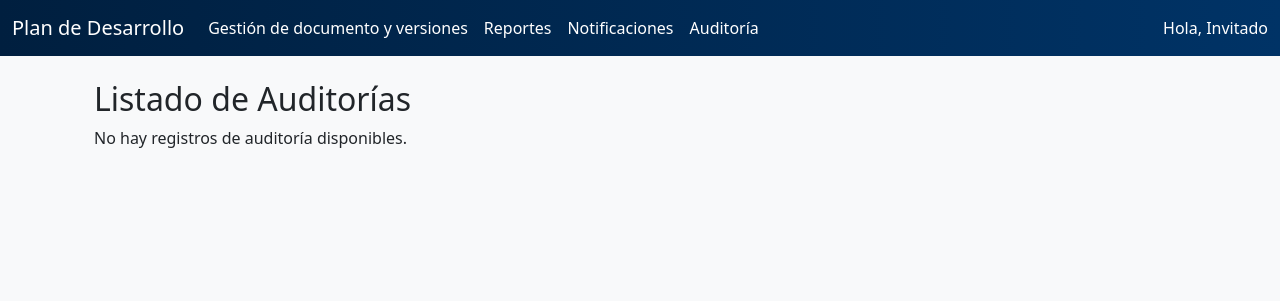
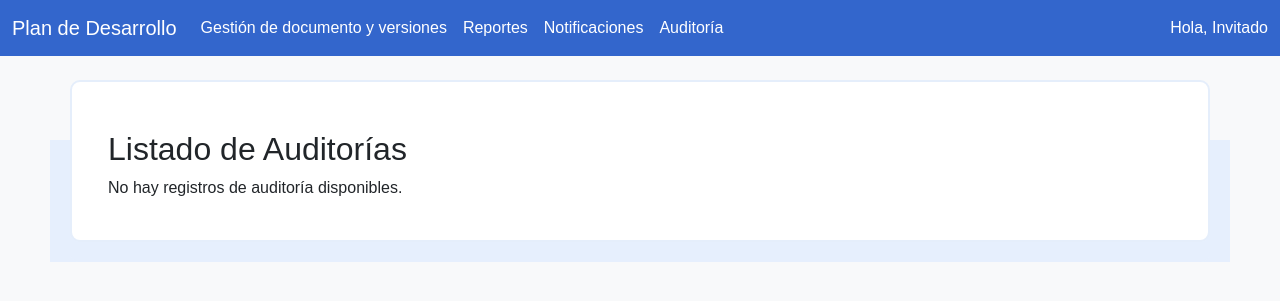
Before and after one commit to somniumless/plan_de_desarrollo, a Flask app: page /auditoria/ in a window 1280 px wide. Shown: the top 301 px of the page. Run offline with Flask 3, Linux system fonts and the light colour scheme; data that the repository does not hold is empty.

Commit message:
Update base.html

```diff
--- a/app/templates/base.html
+++ b/app/templates/base.html
@@ -7,17 +7,38 @@
   <style>
     body {
       background-color: #f8f9fa;
+      font-family: Arial, sans-serif;
     }
-        /* Navbar con difuminado entre azul oscuro y azul marino */
+
+    /* Navbar estilo gov.co (sin logos) */
     .navbar-custom {
-            background: linear-gradient(to right, #001f3f, #003366);
+      background-color: #3366cc;
     }
+
+    .navbar-custom .navbar-brand,
     .navbar-custom .nav-link,
-        .navbar-custom .navbar-brand {
+    .navbar-custom .navbar-text {
       color: #ffffff;
     }
+
     .navbar-custom .nav-link:hover {
-            color: #7FDBFF; /* celeste para hover */
+      color: #7FDBFF;
+    }
+
+    .govco-shadow-box {
+      box-shadow: 50px 30px 0px -30px #e6effd, -50px 30px 0px -30px #e6effd,
+                  0px 20px 0px 0px #e6effd, 50px 50px 0px -30px #e6effd,
+                  -50px 50px 0px -30px #e6effd;
+      border: 2px solid #e5eefb;
+      border-radius: 10px;
+      padding: 1.5rem;
+      background-color: #fff;
+    }
+
+    .govco-text-header-1 {
+      color: #3366cc;
+      font-size: 20px;
+      font-weight: 600;
     }
   </style>
 </head>
@@ -25,7 +46,8 @@
   <nav class="navbar navbar-expand-lg navbar-custom">
     <div class="container-fluid">
       <span class="navbar-brand">Plan de Desarrollo</span>
-        <button class="navbar-toggler" type="button" data-bs-toggle="collapse" data-bs-target="#navbarMenu" aria-controls="navbarMenu" aria-expanded="false" aria-label="Toggle navigation">
+      <button class="navbar-toggler" type="button" data-bs-toggle="collapse" data-bs-target="#navbarMenu"
+              aria-controls="navbarMenu" aria-expanded="false" aria-label="Toggle navigation">
         <span class="navbar-toggler-icon"></span>
       </button>
       <div class="collapse navbar-collapse" id="navbarMenu">
@@ -43,14 +65,14 @@
             <a class="nav-link" href="/auditoria">Auditoría</a>
           </li>
         </ul>
-            <span class="navbar-text text-white">
+        <span class="navbar-text">
           Hola, {{ current_user.nombre if current_user.is_authenticated else 'Invitado' }}
         </span>
       </div>
     </div>
   </nav>
 
-<div class="container mt-4">
+  <div class="container mt-4 govco-shadow-box">
     {% block content %}
     <!-- Aquí va el contenido específico de cada página -->
     {% endblock %}
```
Lines whose indentation alone changed are shown as unchanged.
